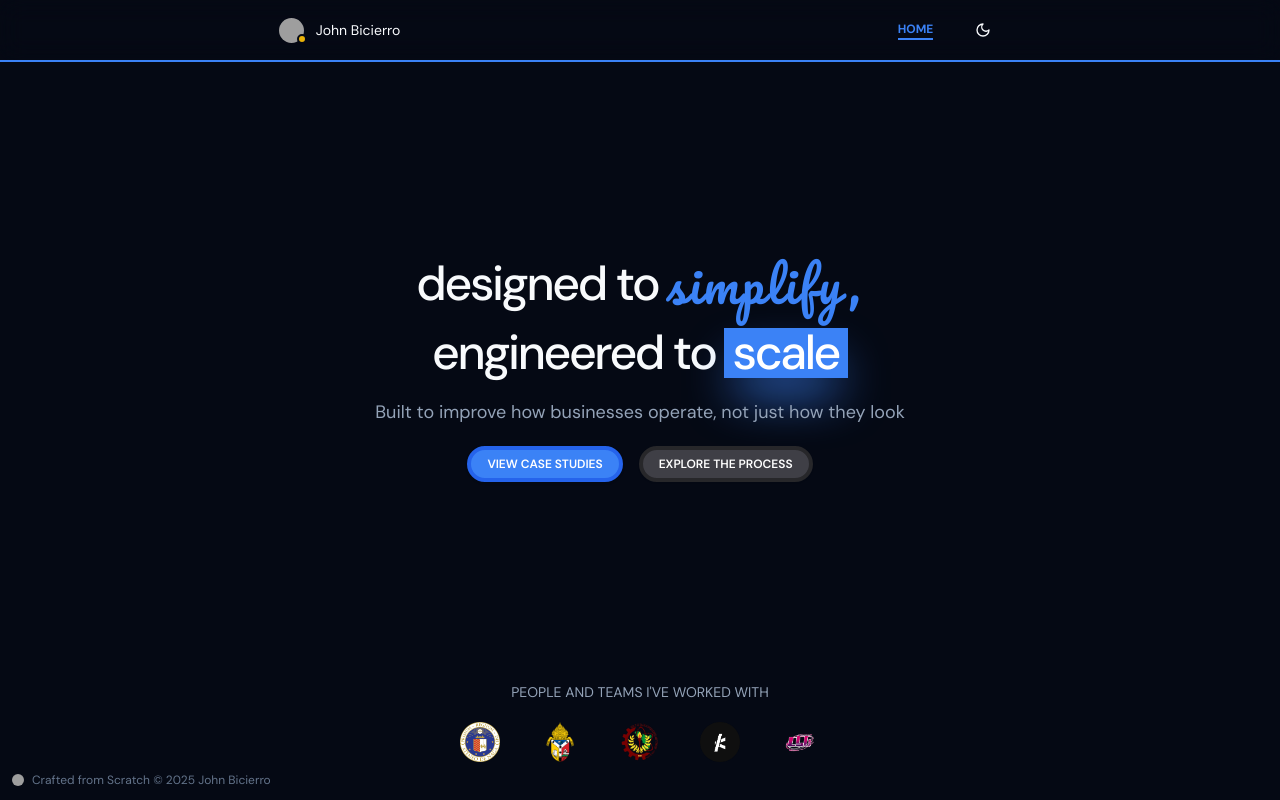
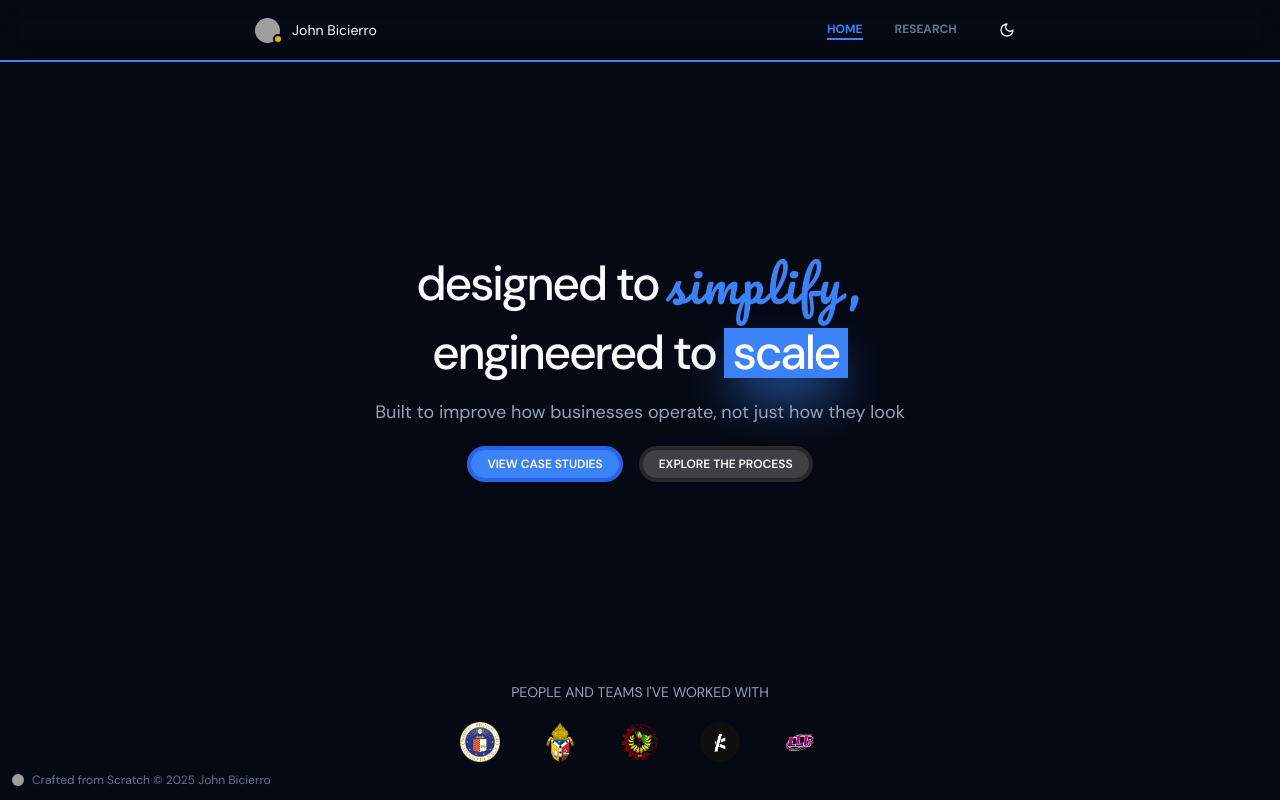
Before and after one commit to jkbicierro/next-portfolio, a Next.js app: page / in a window 1280 px wide. Shown: the top 800 px of the page. Built offline with nearby package versions, Linux system fonts and the light colour scheme; grey boxes are pictures that could not be loaded.

Commit message:
feat: update navigation to include Research link and correct avatar alt text

```diff
--- a/src/components/block/navbar.tsx
+++ b/src/components/block/navbar.tsx
@@ -10,7 +10,7 @@ import { ModeToggle } from "../buttons/mode-toggle";
 
 const navigation = [
   { name: "Home", href: "/", icon: <Home size={16} /> },
-  // { name: "Research", href: "/research", icon: <FolderSearch size={16} /> },
+  { name: "Research", href: "/research", icon: <FolderSearch size={16} /> },
   // { name: "About", href: "/about", icon: <CircleUser size={16} /> },
   // { name: "Contact", href: "/contact", icon: <AtSign size={16} /> },
 ];
@@ -28,7 +28,7 @@ export function NavBar() {
             <Avatar className="w-[25px] h-[25px]">
               <AvatarImage
                 src="https://github.com/jkbicierro.png"
-                alt="@shadcn"
+                alt="John Bicierro"
               />
               <AvatarFallback>CN</AvatarFallback>
             </Avatar>
```
